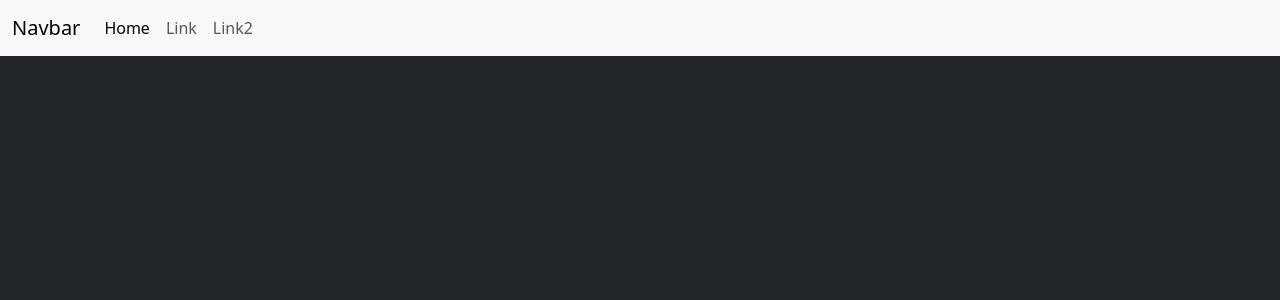
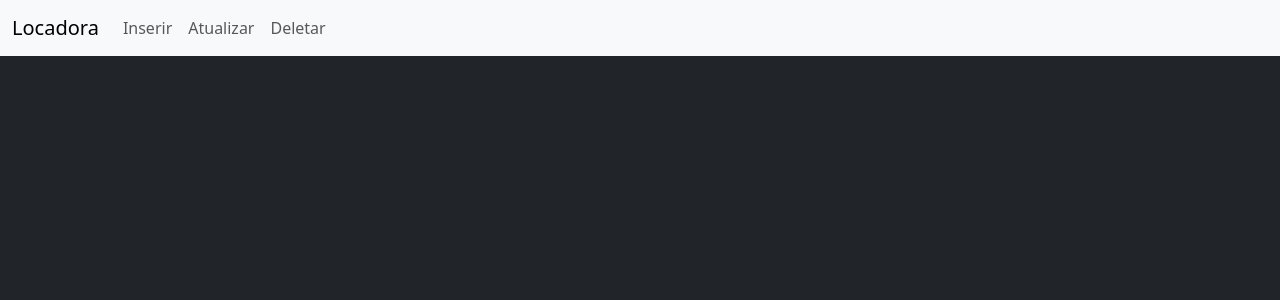
Before and after one commit to jplhfernandez/PHP-Senac, a PHP site: page / in a window 1280 px wide. Shown: the top 300 px of the page. Run offline with PHP 8.4, Linux system fonts and the light colour scheme.

Commit message:
Iniciando a atividade da segunda

```diff
--- a/Locadora/index.php
+++ b/Locadora/index.php
@@ -11,24 +11,26 @@
 <body>
 <nav class="navbar navbar-expand-lg bg-body-tertiary">
         <div class="container-fluid">
-          <a class="navbar-brand" href="#">Navbar</a>
+          <a class="navbar-brand" href="#">Locadora</a>
           <button class="navbar-toggler" type="button" data-bs-toggle="collapse" data-bs-target="#navbarSupportedContent" aria-controls="navbarSupportedContent" aria-expanded="false" aria-label="Toggle navigation">
             <span class="navbar-toggler-icon"></span>
           </button>
           <div class="collapse navbar-collapse" id="navbarSupportedContent">
             <ul class="navbar-nav me-auto mb-2 mb-lg-0">
               <li class="nav-item">
-                <a class="nav-link active" aria-current="page" href="#">Home</a>
+                <a class="nav-link" href="inserir.php">Inserir</a>
               </li>
               <li class="nav-item">
-                <a class="nav-link" href="#">Link</a>
+                <a class="nav-link" href="atualizar.php">Atualizar</a>
               </li>
               <li class="nav-item">
-                <a class="nav-link" href="#">Link2</a>
+                <a class="nav-link" href="deletar.php">Deletar</a>
               </li>
             </ul>
           </div>
         </div>
 </nav>
+<div class="caixa">
+</div>
 </body>
 </html>
```
